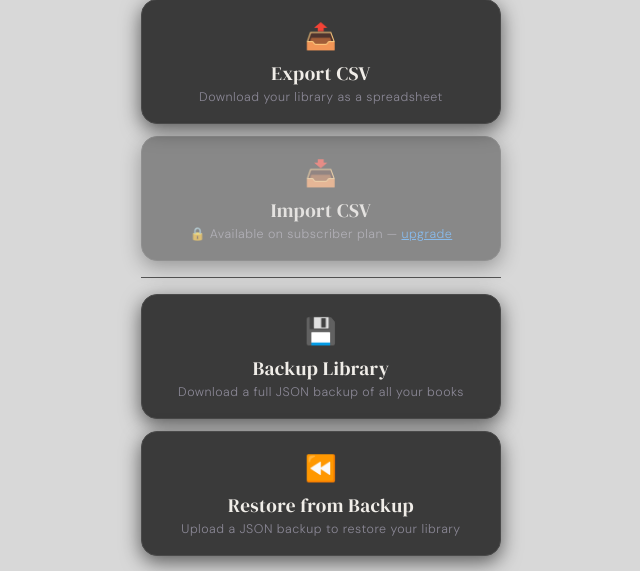
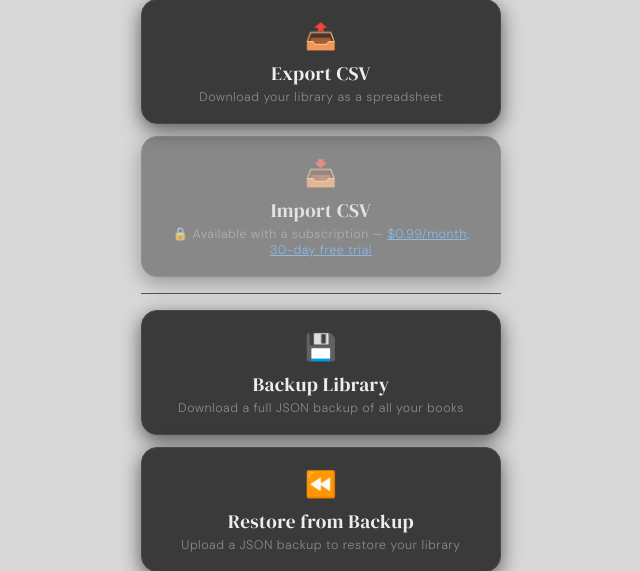
Before and after one commit to dpj1951/my-reading-room, a Python web app: template templates/utilities.html in a window 1280 px wide. Shown: the part 187-758 px from the top of the page, without its empty margins (319-959 px from the left). Run offline with Jinja, Linux system fonts and the light colour scheme; the template is opened without the code that fills it, so the values that code supplies are empty.

Commit message:
Update locked import CSV wording for trial model

```diff
--- a/templates/utilities.html
+++ b/templates/utilities.html
@@ -80,7 +80,7 @@
     {% else %}
     <div class="menu-btn" style="opacity:0.5; cursor:default;">
       <span class="icon">&#x1F4E5;</span> Import CSV
-      <span class="sub">&#x1F512; Available on subscriber plan &mdash; <a href="/settings" style="color:var(--accent);">upgrade</a></span>
+      <span class="sub">&#x1F512; Available with a subscription &mdash; <a href="/settings" style="color:var(--accent);">$0.99/month, 30-day free trial</a></span>
     </div>
     {% endif %}
 
```
